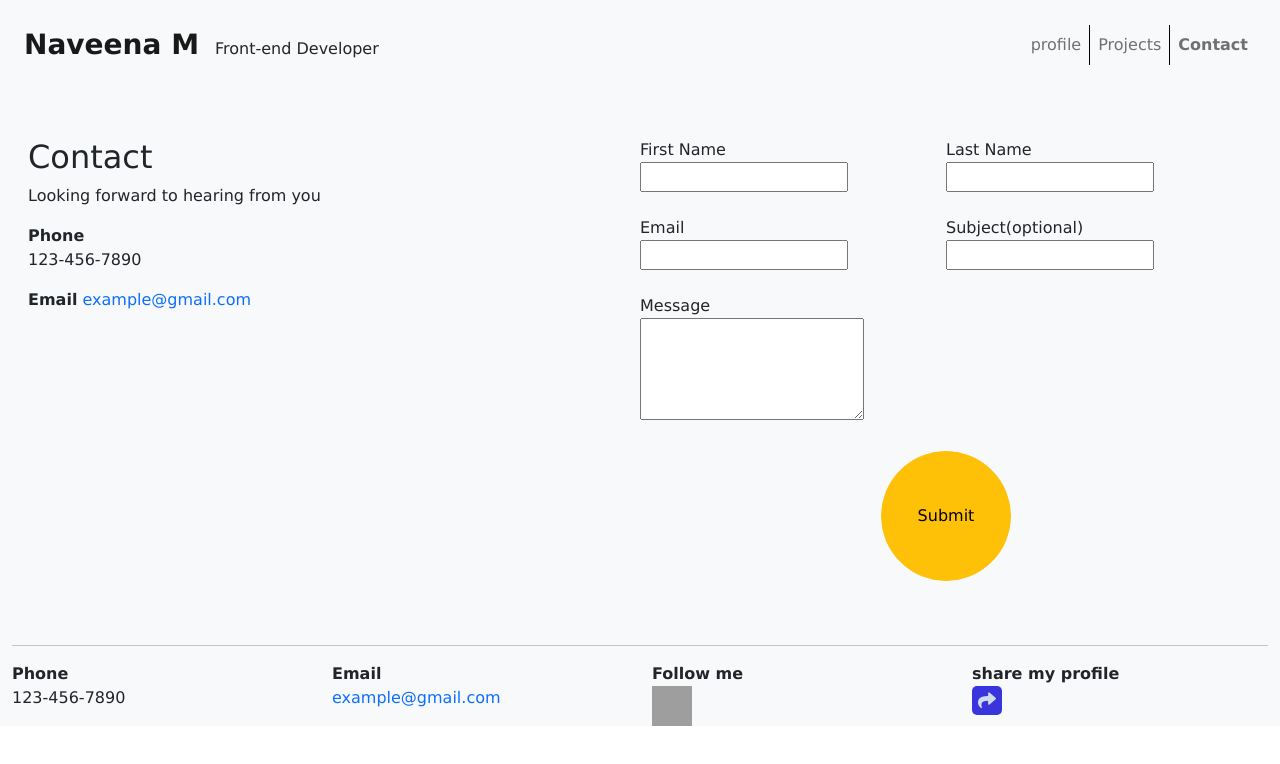
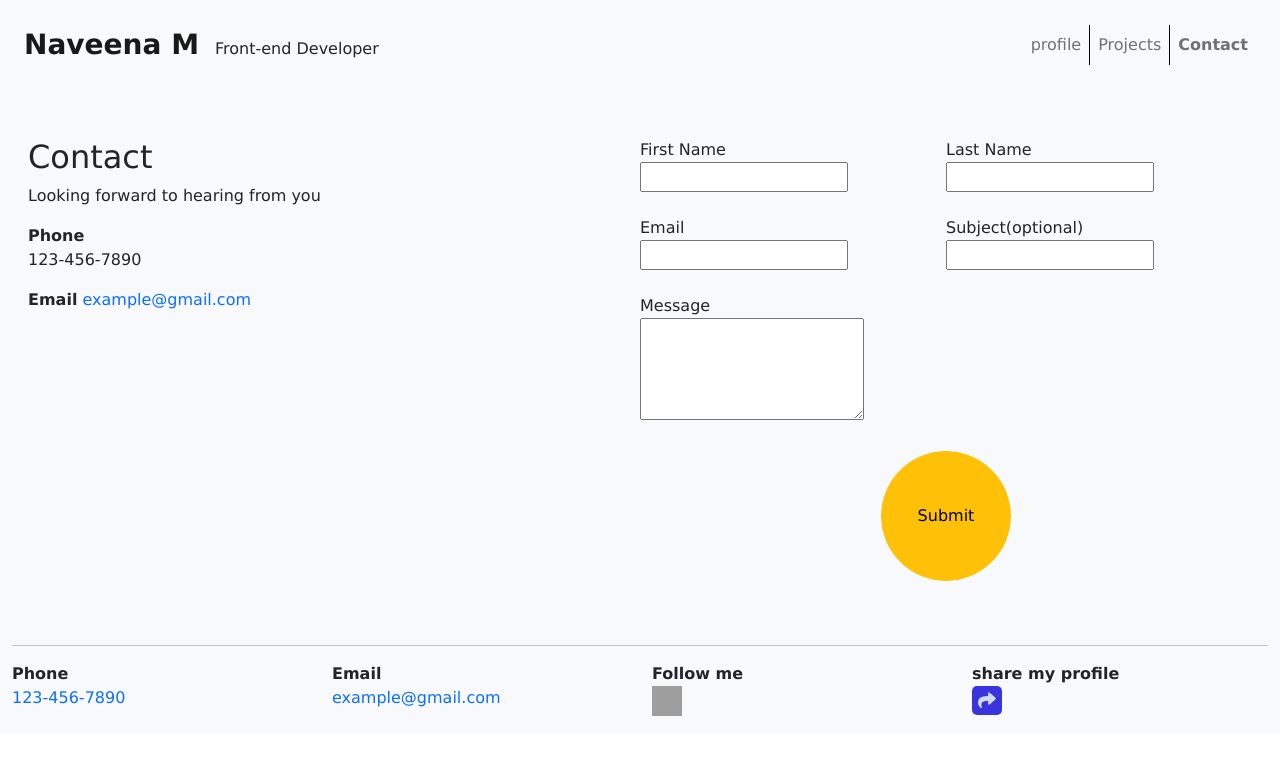
Before and after one commit to naveena1221/portfolio_using_JS, a plain HTML site: page contact.html in a window 1280 px wide. Drawn offline with nearby package versions, Linux system fonts and the light colour scheme; grey boxes are pictures that could not be loaded.

Commit message:
modified

```diff
--- a/contact.html
+++ b/contact.html
@@ -90,11 +90,11 @@
 
 
         <hr>
-        <div class="footer">
+        <div class="footer pb-2">
             <div class="row">
               <div class="phone col-12 col-sm12 col-md-12 col-lg-3">
                 <strong>Phone</strong>
-                <p>123-456-7890</p>
+                <p><a class="text-decoration-none" href="tel:123-456-7890">123-456-7890</a></p>
               </div>
               <div class="email col-12 col-sm12 col-md-12 col-lg-3">
                 <strong>Email</strong><br>
--- a/portfolio.css
+++ b/portfolio.css
@@ -41,8 +41,8 @@ body{
     color:blueviolet;
 }
 .footer img{
-    width:40px;
-    height:40px;
+    width:30px;
+    height:30px;
 
 }
 #shareButton{
```
Also changed, not shown: profile.html (+1 -1 lines), project.html (+1 -1 lines).
